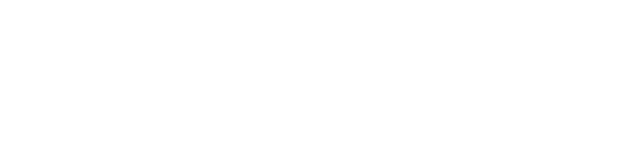
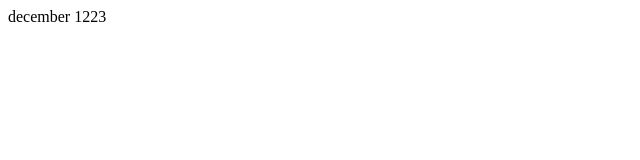
Before and after one commit to KolominD/demo123, a plain HTML site: page index.html in a window 1280 px wide. Shown: the whole page, without its empty margins (0-640 px from the left). Drawn offline with Linux system fonts and the light colour scheme.

Commit message:
footer added

```diff
--- a/index.html
+++ b/index.html
@@ -7,6 +7,6 @@
     <title>Document</title>
 </head>
 <body>
-
+<footer> december 1223</footer>
 </body>
 </html>
```
